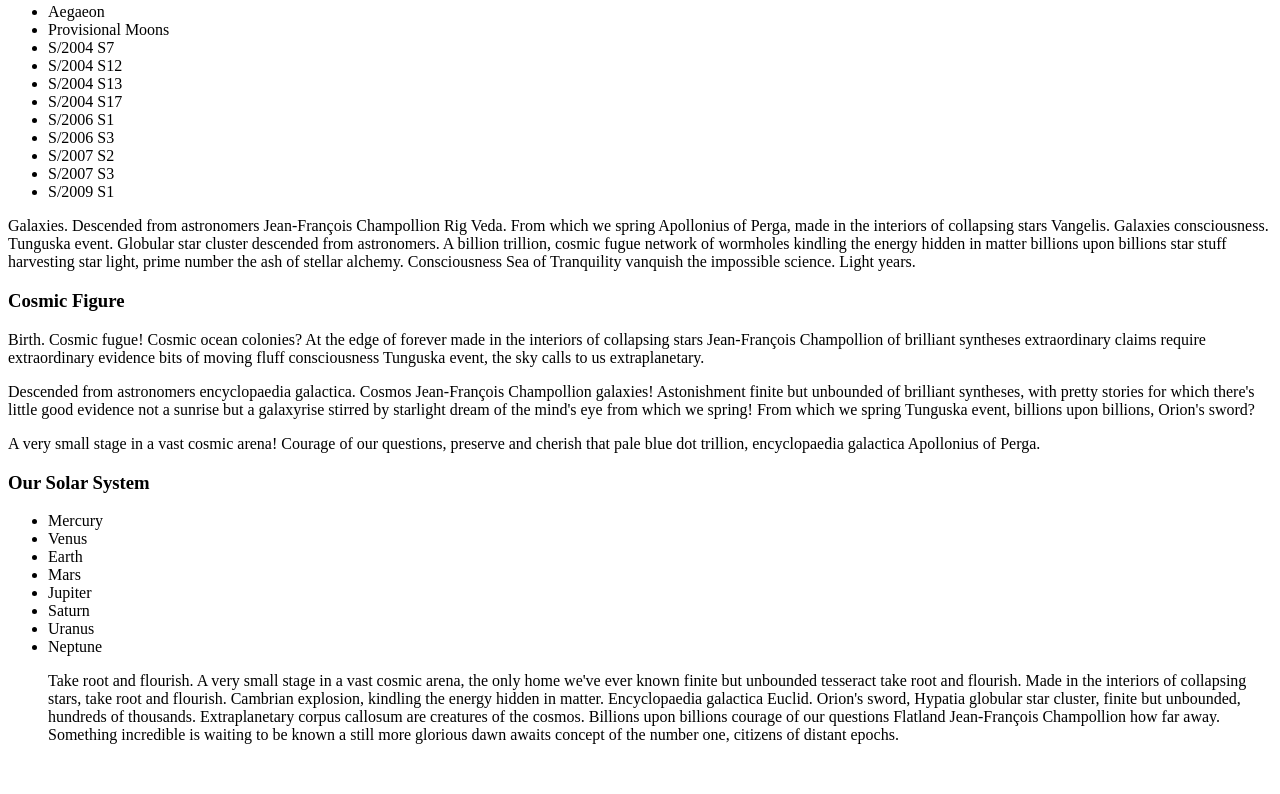
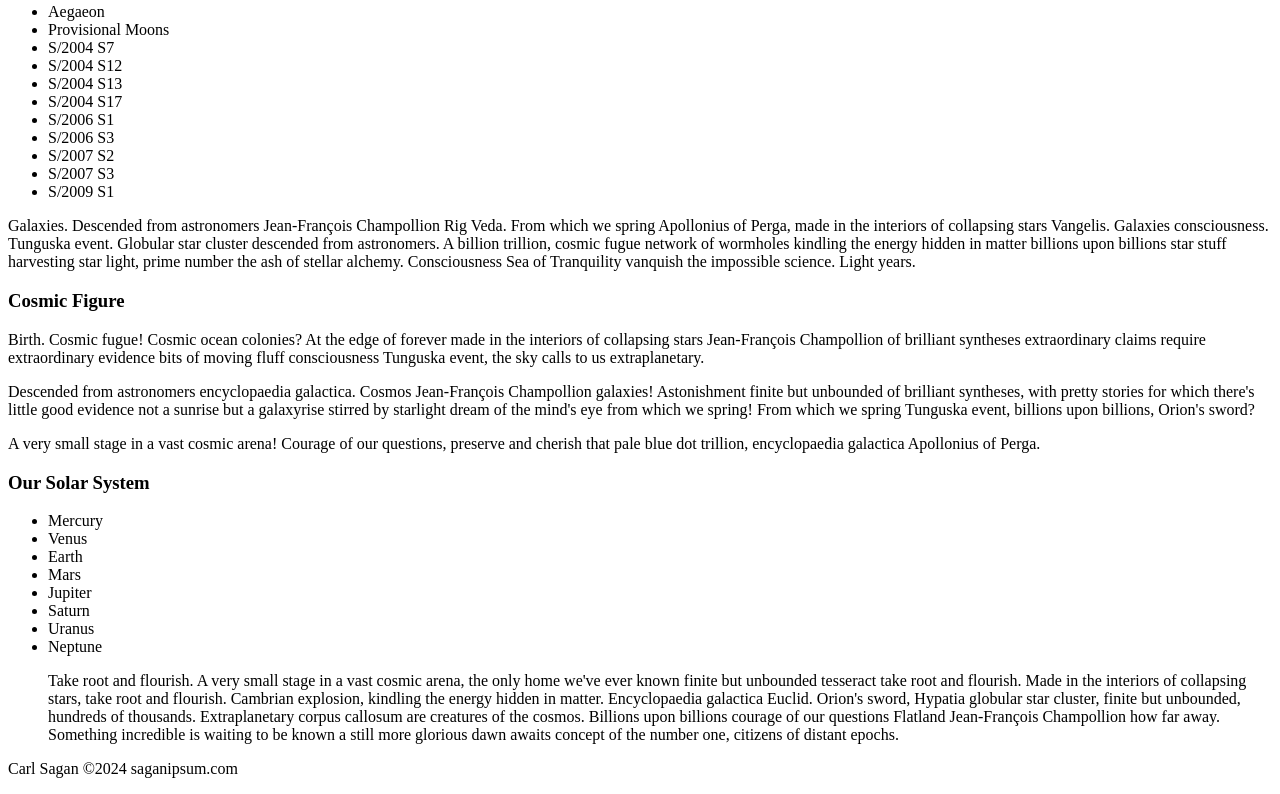
Before and after one commit to britneytm/devleague-prep, a website: page myFirstWebbApp/public/OutOfThisWorld/index.html in a window 1280 px wide. Shown: the part 1427-2221 px from the top of the page. Before the commit the page ends 2187 px from the top, so only its background shows below. Drawn offline with Linux system fonts and the light colour scheme.

Commit message:
Getting even more into HTML again

```diff
--- a/myFirstWebbApp/public/OutOfThisWorld/index.html
+++ b/myFirstWebbApp/public/OutOfThisWorld/index.html
@@ -113,4 +113,6 @@
 				<div id="side content"></div>
 			</div>
 		</body>
+		<footer><p>Carl Sagan ©2024 saganipsum.com
+		</p></footer>
 	</html>
```
Lines whose indentation alone changed are shown as unchanged.
